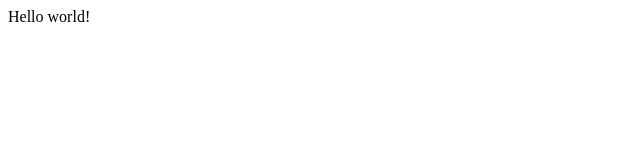
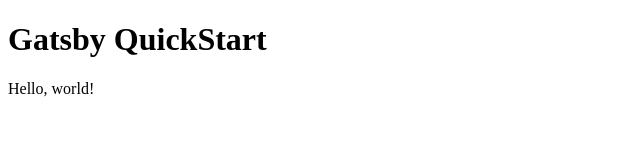
Before and after one commit to MichaelCurrin/gatsby-quickstart, a Gatsby site: page / in a window 1280 px wide. Shown: the whole page, without its empty margins (0-640 px from the left). Built offline with nearby package versions, Linux system fonts and the light colour scheme; Gatsby itself is replaced by a stand-in of ours.

Commit message:
feat: Update index.js

```diff
--- a/src/pages/index.js
+++ b/src/pages/index.js
@@ -1,5 +1,10 @@
 import React from "react"
 
 export default function Home() {
-  return <div>Hello world!</div>
+  return <div>
+    <h1>Gatsby QuickStart</h1>
+    <p>
+      Hello, world!
+    </p>
+  </div>
 }
```
